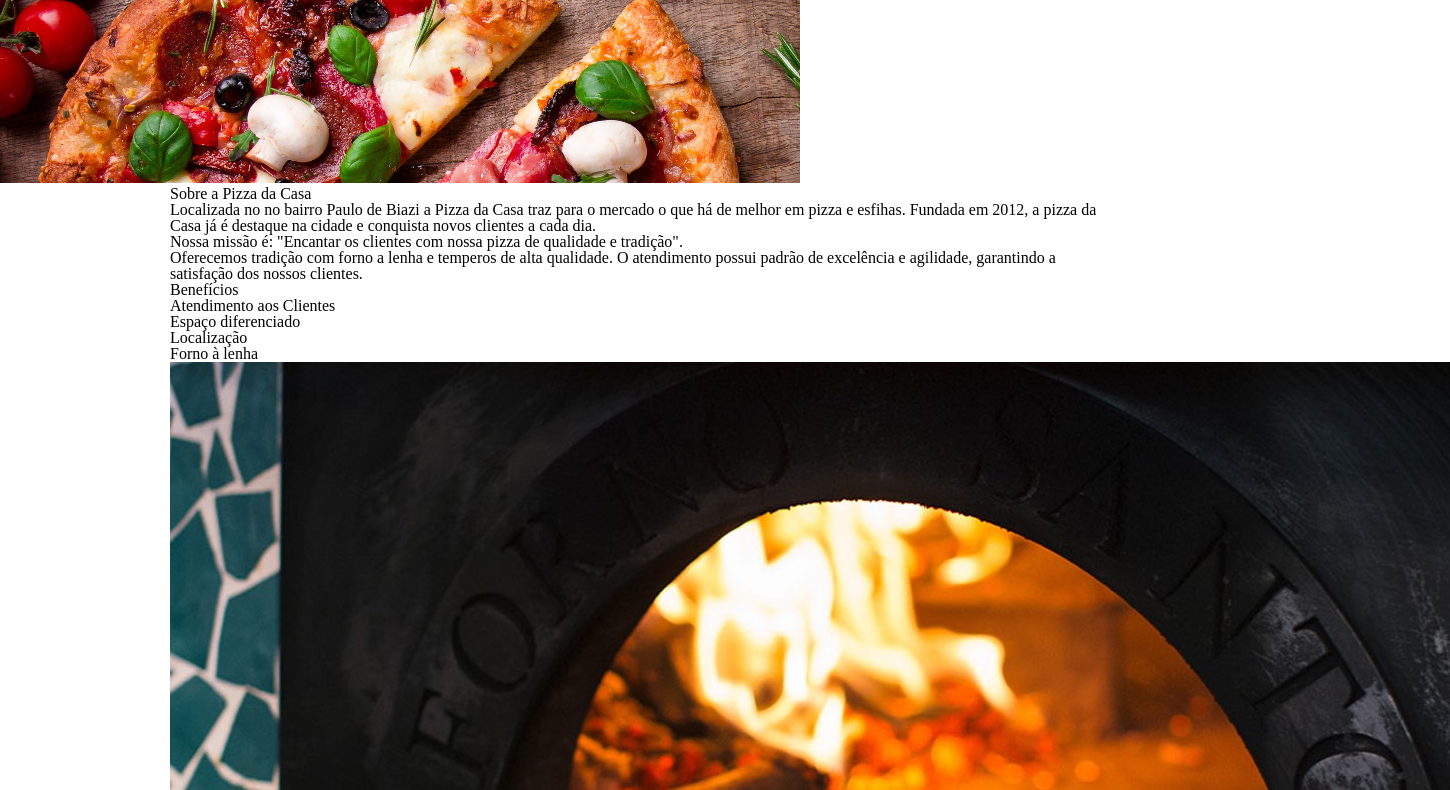
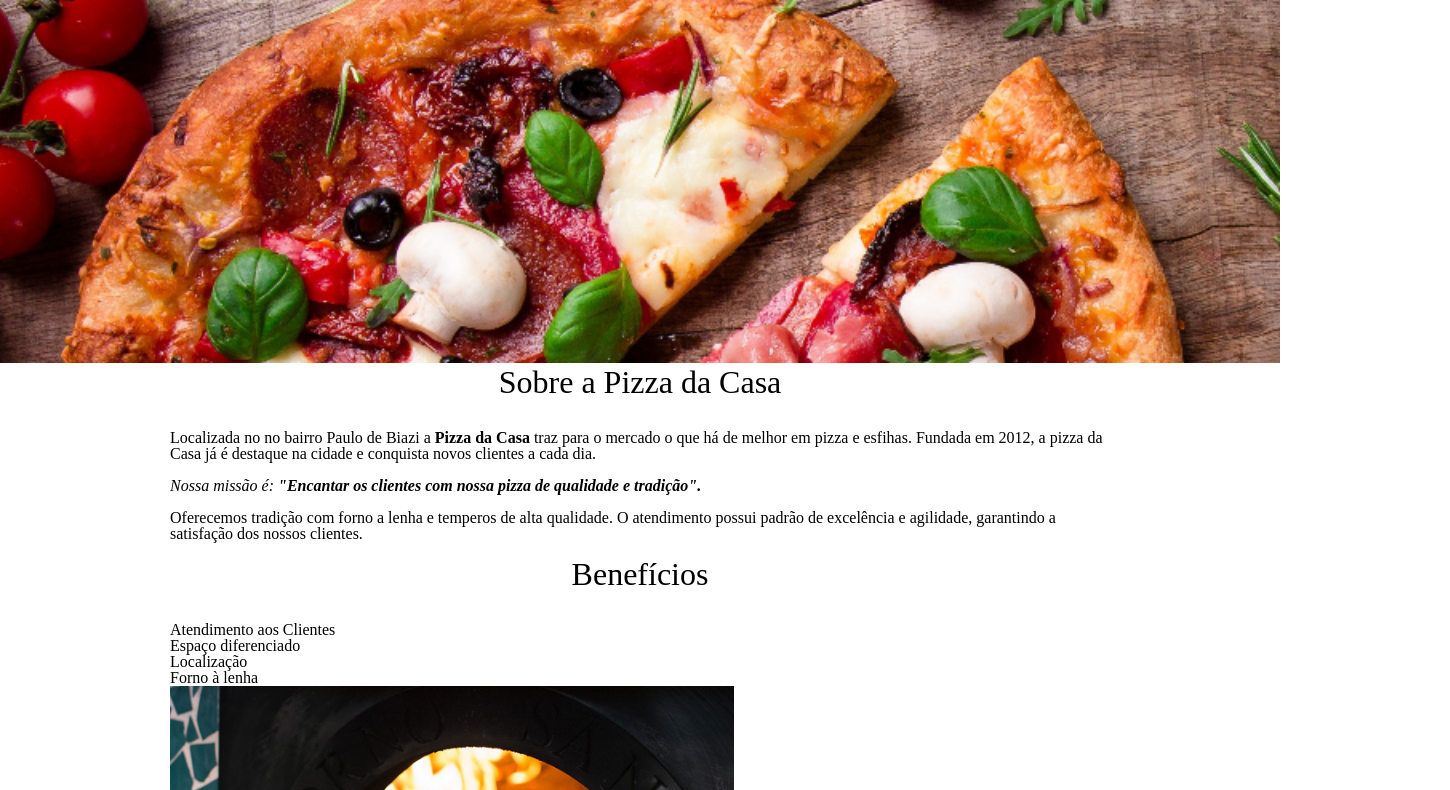
Before and after one commit to Lucgd97/Pizza-da-Cada2, a plain HTML site: page index.html in a window 1280 px wide. Shown: the part 366-1156 px from the top of the page, 1450 px wide, since content can reach past the window. Drawn offline with Linux system fonts and the light colour scheme.

Commit message:
Refatorando paginal inicial com boas praticas de css

```diff
--- a/index.html
+++ b/index.html
@@ -25,11 +25,11 @@
 			</div>
 		</header>
 
-		<img id="banner" src="banner.jpg">
+		<img class="banner" src="banner.jpg">
 
 		<main>
 			<section class="principal">
-				<h2 class="titulo-centralizado">Sobre a Pizza da Casa</h2>
+				<h2 class="titulo-principal">Sobre a Pizza da Casa</h2>
 
 				<p>Localizada no no bairro Paulo de Biazi a <strong>Pizza da Casa</strong> traz para o mercado o que há de melhor em pizza e esfihas. Fundada em 2012, a pizza da Casa já é destaque na cidade e conquista novos clientes a cada dia.</p>
 
@@ -39,7 +39,7 @@
 			</section>
 
 			<section class="beneficios">
-				<h3 class="titulo-centralizado">Benefícios</h3>
+				<h3 class="titulo-principal">Benefícios</h3>
 
 				<ul>
 					<li class="itens">Atendimento aos Clientes</li>
--- a/style.css
+++ b/style.css
@@ -150,3 +150,30 @@ td, th {
 	border: 1px solid #000000;
 	padding: 8px 15px;
 }
+
+/* css da paginal inicial*/
+.banner {
+	width: 100%;
+}
+
+.titulo-principal {
+	text-align: center;
+	font-size: 2em;
+	margin: 0 0 1em;
+}
+
+.principal p{
+	margin: 0 0 1em;
+}
+
+.principal strong {
+	font-weight: bold;
+}
+
+.principal em {
+	font-style: italic;
+}
+
+.imagembeneficios{
+	width: 60%;
+}
```
